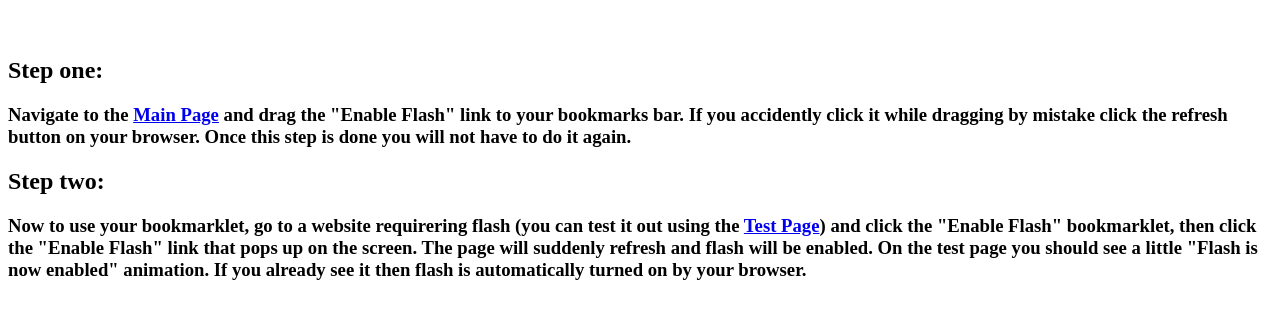
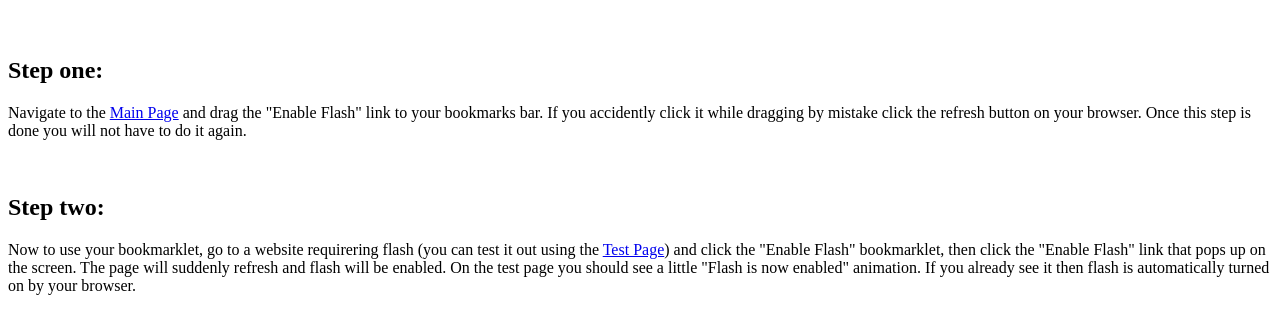
Before and after one commit to jakel181/flashfix, a plain HTML site: page instructions.html in a window 1280 px wide. Shown: the part 61-394 px from the top of the page. Drawn offline with Linux system fonts and the light colour scheme.

Commit message:
Update instructions.html

```diff
--- a/instructions.html
+++ b/instructions.html
@@ -8,14 +8,14 @@
   </center>
   <br/>
     <h2>Step one:</h2>
-      <h3>Navigate to the <a href="/" target="_blank" title="The Main page">Main Page</a> and drag the "Enable Flash" link to your
+      <p>Navigate to the <a href="/" target="_blank" title="The Main page">Main Page</a> and drag the "Enable Flash" link to your
       bookmarks bar. If you accidently click it while dragging by mistake click the refresh button on your browser.
-      Once this step is done you will not have to do it again.
+      Once this step is done you will not have to do it again.</p>
     <br/>
     <h2>Step two:</h2>
-      <h3>Now to use your bookmarklet, go to a website requirering flash (you can test it out using the <a href="/testpage.html" title="The Test Page">Test Page</a>)
+      <p>Now to use your bookmarklet, go to a website requirering flash (you can test it out using the <a href="/testpage.html" title="The Test Page">Test Page</a>)
       and click the "Enable Flash" bookmarklet, then click the "Enable Flash" link that pops up on the screen.
       The page will suddenly refresh and flash will be enabled. On the test page you should see a little
       "Flash is now enabled" animation. If you already see it then flash is automatically turned on by
-      your browser.</h3>
+      your browser.</p>
       </html>
```
